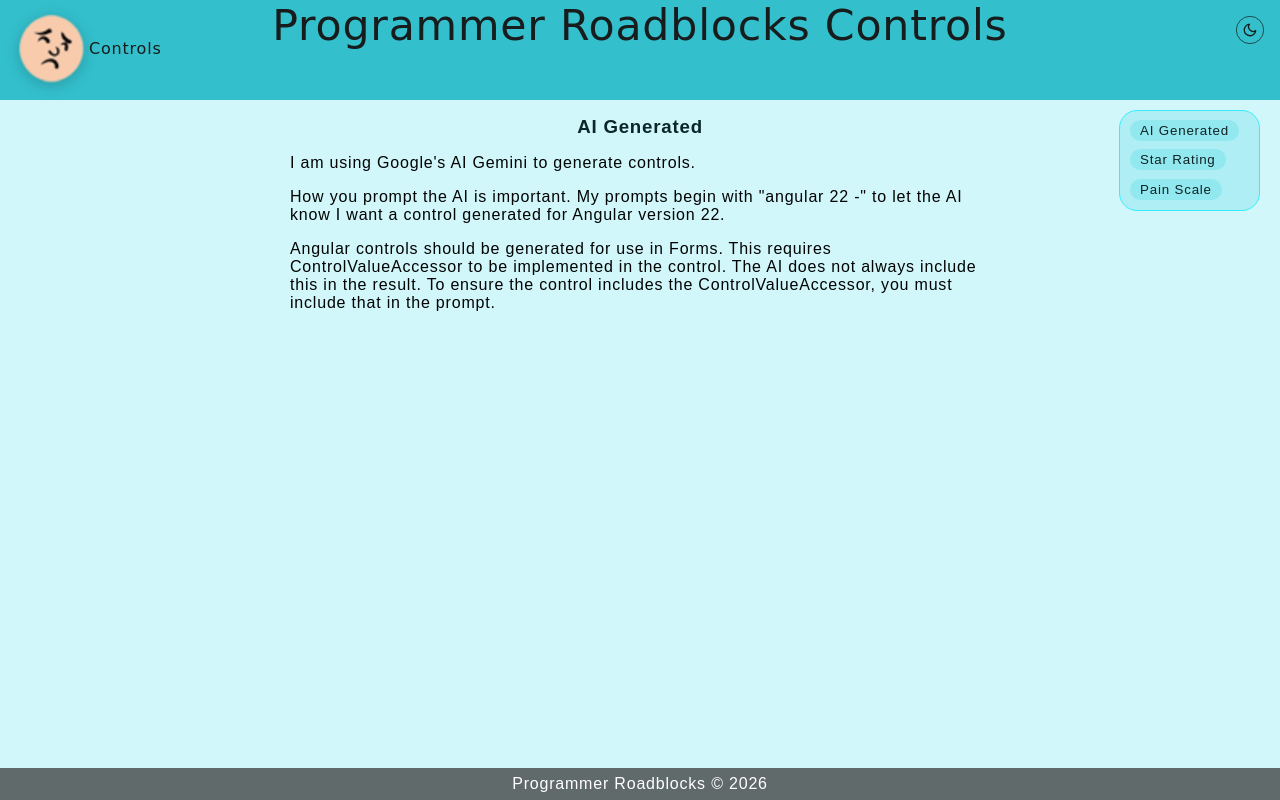
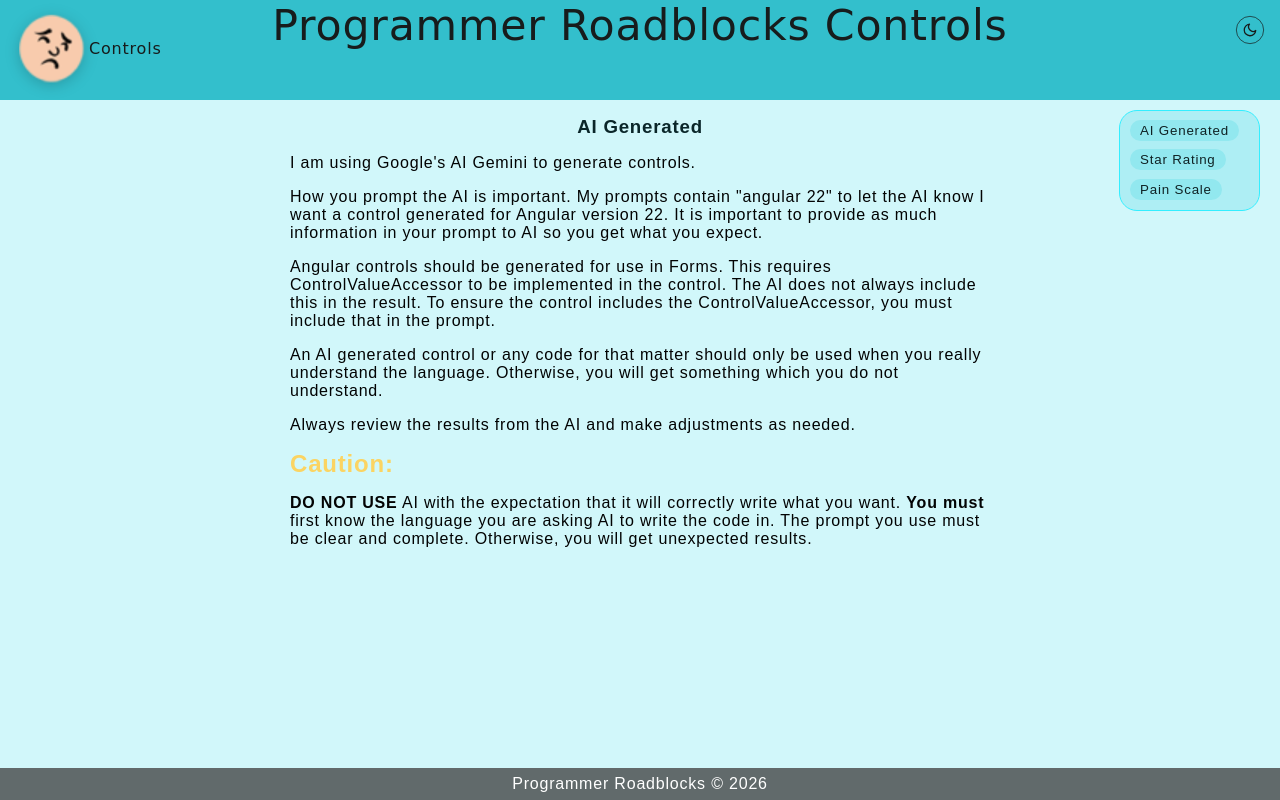
Before and after one commit to PRBDUDE/prb-controls, an Angular app: page /home in a window 1280 px wide. Built offline with nearby package versions, Linux system fonts and the light colour scheme.

Commit message:
update/add AI prompt information

```diff
--- a/src/app/feature/controls/ai-generated-demo/ai-generated-demo.html
+++ b/src/app/feature/controls/ai-generated-demo/ai-generated-demo.html
@@ -4,7 +4,8 @@
   </p>
   <p>
     How you prompt the AI is important.
-    My prompts begin with "angular 22 -" to let the AI know I want a control generated for Angular version 22.
+    My prompts contain "angular 22" to let the AI know I want a control generated for Angular version 22.
+    It is important to provide as much information in your prompt to AI so you get what you expect.
   </p>
   <p>
     Angular controls should be generated for use in Forms.
@@ -12,4 +13,19 @@
     The AI does not always include this in the result.
     To ensure the control includes the ControlValueAccessor, you must include that in the prompt.
   </p>
+  <p>
+    An AI generated control or any code for that matter should only be used when
+    you really understand the language.
+    Otherwise, you will get something which you do not understand.
+  </p>
+  <p>
+    Always review the results from the AI and make adjustments as needed.
+  </p>
+  <h1 class="caution">Caution:</h1>
+  <p>
+    <b>DO NOT USE</b> AI with the expectation that it will correctly write what you want.
+    <b>You must</b> first know the language you are asking AI to write the code in.
+    The prompt you use must be clear and complete.
+    Otherwise, you will get unexpected results.
+  </p>
 </jelly-container>
--- a/src/app/feature/controls/pain-scale-demo/pain-scale-demo.html
+++ b/src/app/feature/controls/pain-scale-demo/pain-scale-demo.html
@@ -1,4 +1,19 @@
 <jelly-container>
+  Here are the AI prompts (in the order that I used them) used to generate the Pain Scale control.
+  <ul>
+    <li>
+      create an angular 22 component to permit patient to select a pain level from 1 to 10 where 1 is no pain and 10 in excruciating pain - return only the pain index
+    </li>
+    <li>
+      use icons to illustrate pain level
+    </li>
+    <li>
+      implement ControlValueAccessor
+    </li>
+    <li>
+      disabled is input signal
+    </li>
+  </ul>
   <card-container>
     <card-header>HTML</card-header>
     <card-body>
```
